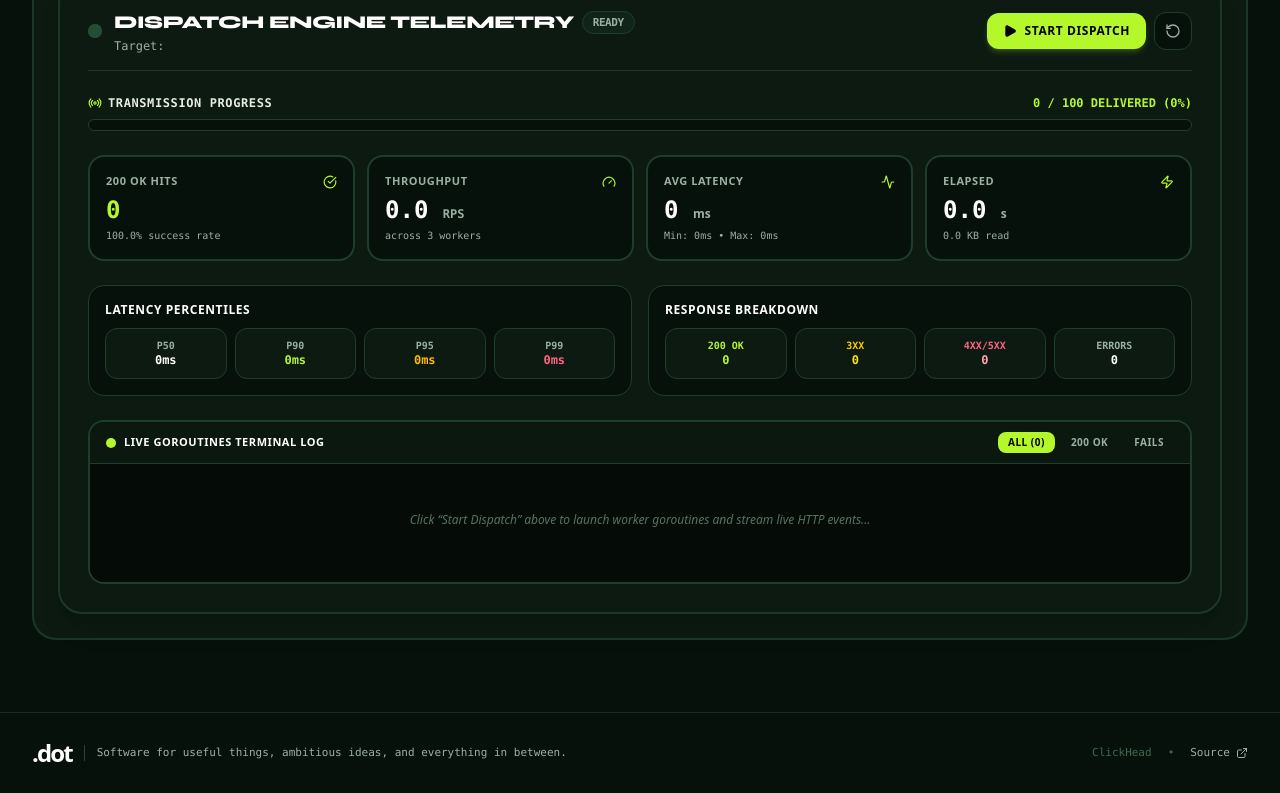
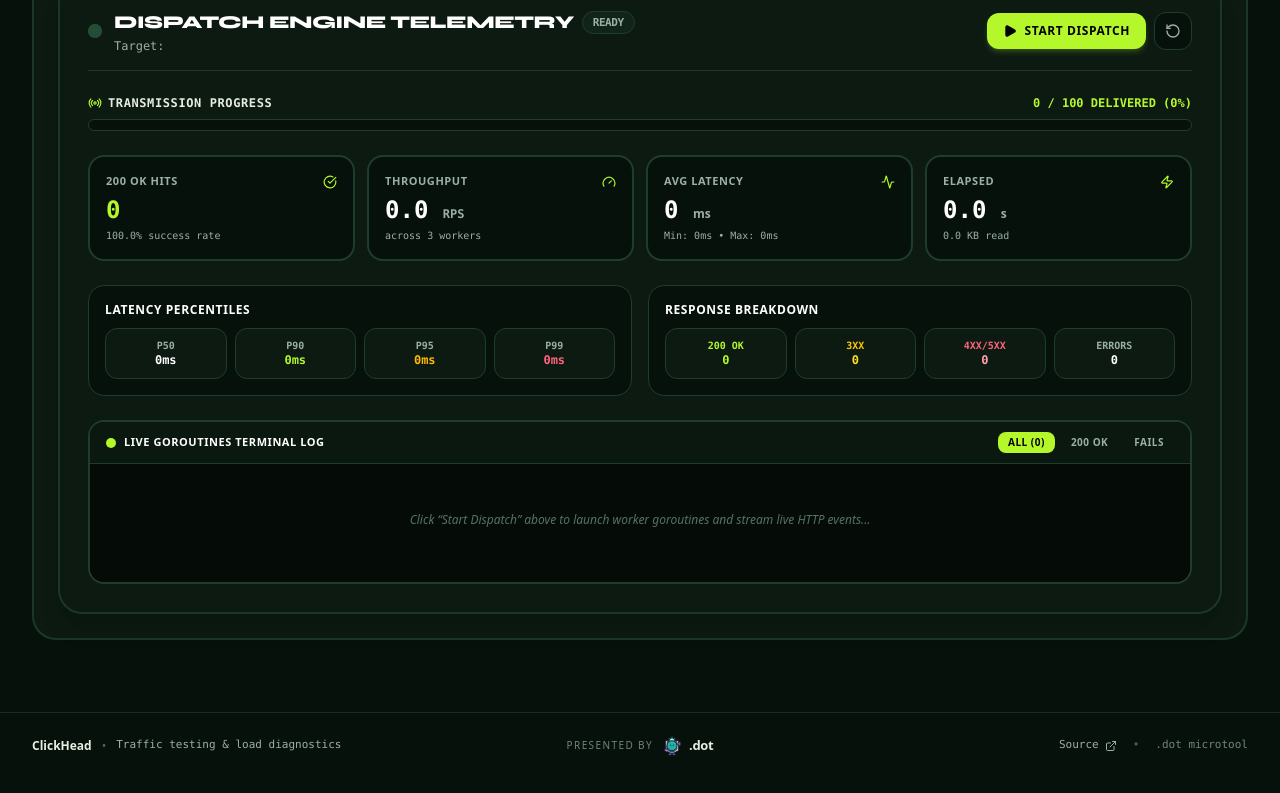
Before and after one commit to Uraj777/ClickHead, a React (Vite) app: page / in a window 1280 px wide. Shown: the part 1757-2550 px from the top of the page. Built offline with nearby package versions, Linux system fonts and the light colour scheme.

Commit message:
feat: match shared .dot footer branding

```diff
--- a/src/components/DotFooter.tsx
+++ b/src/components/DotFooter.tsx
@@ -1,36 +1,60 @@
 import React from 'react';
 import { ExternalLink } from 'lucide-react';
 
+function DotLogo({ size = 22 }: { size?: number }) {
+  return (
+    <svg xmlns="http://www.w3.org/2000/svg" viewBox="0 0 200 220" width={size} height={size * 1.1} fill="none" aria-hidden="true">
+      <path d="M40 70 L160 70 L160 160 L100 190 L40 160 Z" fill="#E6E0F8" stroke="#1E1E24" strokeWidth="8" strokeLinejoin="round" />
+      <path d="M55 85 L145 85 L145 150 L100 172 L55 150 Z" fill="#20B2AA" stroke="#1E1E24" strokeWidth="6" strokeLinejoin="round" />
+      <path d="M100 25 L108 50 L135 45 L120 65 L145 75 L115 85 L100 110 L85 85 L55 75 L80 65 L65 45 L92 50 Z" fill="#20B2AA" stroke="#1E1E24" strokeWidth="6" strokeLinejoin="round" />
+      <path d="M100 45 L105 60 L120 58 L110 70 L125 78 L105 85 L100 100 L95 85 L75 78 L90 70 L80 58 L95 60 Z" fill="#FFFFFF" />
+      <path d="M140 100 Q160 80 170 90 L165 110 Z" fill="#9F7FF7" stroke="#1E1E24" strokeWidth="6" strokeLinejoin="round" />
+      <path d="M165 85 C175 75, 185 85, 175 95 C185 95, 185 105, 175 105 C180 115, 170 120, 160 110 Z" fill="#9F7FF7" stroke="#1E1E24" strokeWidth="6" strokeLinejoin="round" />
+      <path d="M60 110 Q40 130 45 150 L65 140 Z" fill="#9F7FF7" stroke="#1E1E24" strokeWidth="6" strokeLinejoin="round" />
+      <path d="M35 145 C25 155, 35 165, 45 165 C45 175, 55 175, 60 165 C70 170, 75 160, 65 150 Z" fill="#9F7FF7" stroke="#1E1E24" strokeWidth="6" strokeLinejoin="round" />
+      <path d="M80 165 L75 190 L95 190 L90 165 Z" fill="#9F7FF7" stroke="#1E1E24" strokeWidth="6" strokeLinejoin="round" />
+      <path d="M120 165 L125 190 L105 190 L110 165 Z" fill="#9F7FF7" stroke="#1E1E24" strokeWidth="6" strokeLinejoin="round" />
+      <path d="M70 190 L95 190 L95 200 L65 200 Z" fill="#9F7FF7" stroke="#1E1E24" strokeWidth="6" strokeLinejoin="round" />
+      <path d="M105 190 L130 190 L135 200 L105 200 Z" fill="#9F7FF7" stroke="#1E1E24" strokeWidth="6" strokeLinejoin="round" />
+      <circle cx="100" cy="115" r="45" fill="#20B2AA" stroke="#1E1E24" strokeWidth="8" />
+      <circle cx="85" cy="110" r="5" fill="#1E1E24" /><circle cx="115" cy="110" r="5" fill="#1E1E24" />
+      <circle cx="83" cy="108" r="1.5" fill="#FFFFFF" /><circle cx="113" cy="108" r="1.5" fill="#FFFFFF" />
+      <path d="M95 118 Q100 125 105 118" fill="none" stroke="#1E1E24" strokeWidth="4" strokeLinecap="round" />
+    </svg>
+  );
+}
+
 export const DotFooter: React.FC = () => {
   return (
-    <footer className="border-t border-[#162D20] bg-[#07110C] py-7 mt-12">
+    <footer className="border-t border-[#162D20] bg-[#07110C] py-5 mt-12">
       <div className="max-w-7xl mx-auto px-4 sm:px-6 lg:px-8">
-        <div className="flex flex-col sm:flex-row items-center justify-between gap-5">
-          <div className="flex items-center gap-3">
-            <span
-              className="text-2xl font-black tracking-[-0.08em] text-white leading-none"
-              aria-label=".dot"
-            >
-              .dot
-            </span>
-            <span className="h-4 w-px bg-[#244A33]" aria-hidden="true" />
-            <span className="text-[11px] font-mono text-[#9BB0A3]">
-              Software for useful things, ambitious ideas, and everything in between.
-            </span>
+        <div className="grid grid-cols-1 md:grid-cols-3 items-center gap-4 text-xs">
+          <div className="flex items-center justify-center md:justify-start gap-2.5 order-2 md:order-1">
+            <span className="font-semibold text-[#E8EDE0]">ClickHead</span>
+            <span className="text-[#3F684F]">•</span>
+            <span className="text-[11px] font-mono text-[#9BB0A3]">Traffic testing & load diagnostics</span>
           </div>
 
-          <div className="flex items-center gap-4 text-[11px] font-mono">
-            <span className="text-[#3F684F]">ClickHead</span>
-            <span className="text-[#3F684F]" aria-hidden="true">•</span>
-            <a
-              href="https://github.com/cser-utkarsh-raj/ClickHead"
-              target="_blank"
-              rel="noreferrer"
-              className="inline-flex items-center gap-1.5 text-[#9BB0A3] hover:text-[#B4F82C] transition-colors"
-            >
-              Source
-              <ExternalLink className="w-3 h-3" />
+          <a
+            href="https://github.com/cser-utkarsh-raj/.dot"
+            target="_blank"
+            rel="noreferrer"
+            aria-label="Presented by .dot"
+            className="flex items-center justify-center gap-2 order-1 md:order-2 group"
+          >
+            <span className="text-[10px] font-medium tracking-[0.14em] uppercase text-[#6F8578]">Presented by</span>
+            <span className="flex items-center gap-1.5 text-[13px] font-black tracking-tight text-[#E8EDE0] group-hover:text-white transition-colors">
+              <DotLogo />
+              <span>.dot</span>
+            </span>
+          </a>
+
+          <div className="flex items-center justify-center md:justify-end gap-4 order-3 text-[11px] font-mono">
+            <a href="https://github.com/cser-utkarsh-raj/ClickHead" target="_blank" rel="noreferrer" className="inline-flex items-center gap-1.5 text-[#9BB0A3] hover:text-[#B4F82C] transition-colors">
+              Source <ExternalLink className="w-3 h-3" />
             </a>
+            <span className="text-[#3F684F]">•</span>
+            <span className="text-[#6F8578]">.dot microtool</span>
           </div>
         </div>
       </div>
```
